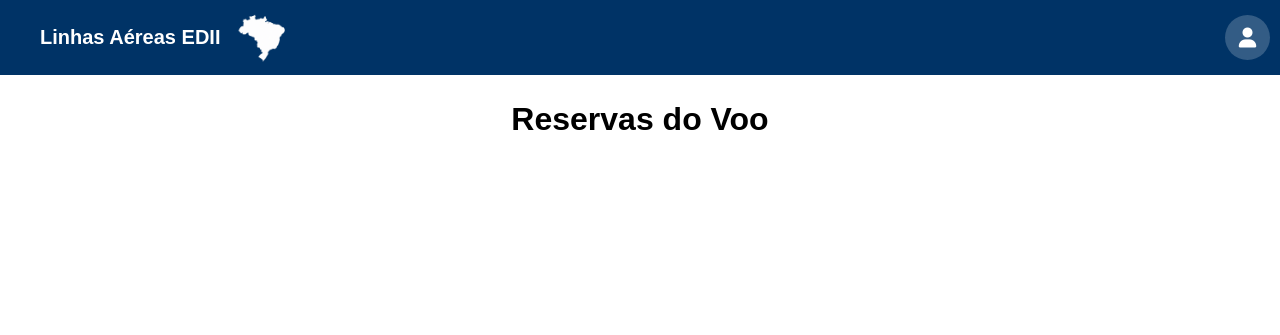
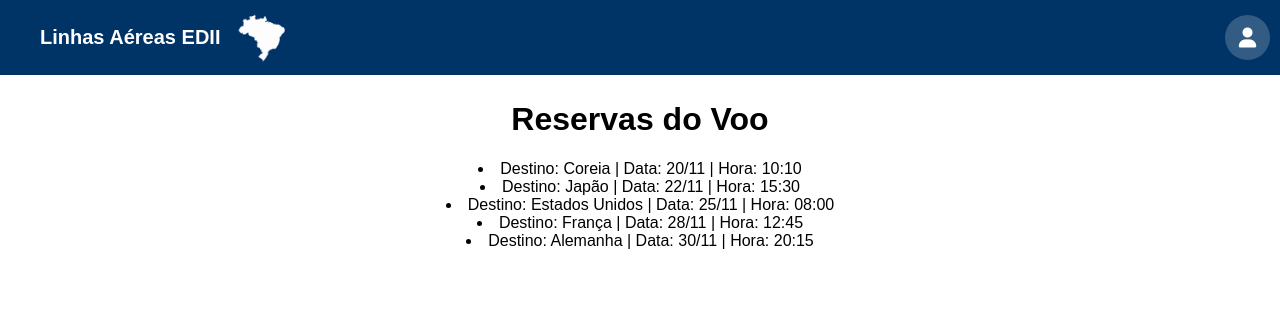
Before and after one commit to Kessia-Silva/Sistema_de_Vendas_de_Passagens-Linhas_Aereas-EDII, a Flask app: page /reservar_voo in a window 1280 px wide. Shown: the top 335 px of the page. Run offline with Flask 3, Linux system fonts and the light colour scheme.

Commit message:
Criar lista de voos e integrar com template HTML
Adicionado arquivo com lista de voos simulados em formato de dicionário.
Cada voo contém informações como código, origem, destino, preço, tipo de aeronave, número de assentos, hora e data.
Integração inicial com o template HTML reservar_voo.html para exibir os voos na página.

```diff
--- a/arquivos/voos.py
+++ b/arquivos/voos.py
@@ -1,3 +1,7 @@
 voos = [
-      {"Código do voo": "3413", "Origem": "Brasil", "Destino": " Coreia", "Preço da passagem: ": "10.000", "Tipo de aeronave": "nave", "Número de assentos": 60}
+    {"Codigo_do_voo": "3413", "Origem": "Brasil", "Destino": "Coreia", "Preco_da_passagem": 10000, "Tipo_de_aeronave": "Nave", "Numero_de_assentos": 60, "Hora": "10:10", "Data": "20/11"},
+    {"Codigo_do_voo": "4521", "Origem": "Brasil", "Destino": "Japão", "Preco_da_passagem": 8500, "Tipo_de_aeronave": "Jato", "Numero_de_assentos": 150, "Hora": "15:30", "Data": "22/11"},
+    {"Codigo_do_voo": "7689", "Origem": "Brasil", "Destino": "Estados Unidos", "Preco_da_passagem": 12000, "Tipo_de_aeronave": "Boeing 747", "Numero_de_assentos": 300, "Hora": "08:00", "Data": "25/11"},
+    {"Codigo_do_voo": "9987", "Origem": "Brasil", "Destino": "França", "Preco_da_passagem": 9500, "Tipo_de_aeronave": "Airbus A320", "Numero_de_assentos": 180, "Hora": "12:45", "Data": "28/11"},
+    {"Codigo_do_voo": "1122", "Origem": "Brasil", "Destino": "Alemanha", "Preco_da_passagem": 9800, "Tipo_de_aeronave": "Jato", "Numero_de_assentos": 200, "Hora": "20:15", "Data": "30/11"}
 ]
--- a/main.py
+++ b/main.py
@@ -1,5 +1,7 @@
 from flask import Flask, render_template, request, redirect, url_for #importando a classe Flask do pacote Flask
 from arquivos.usuarios import usuarios # chamando o arquivo de usuarios
+from arquivos.voos import voos # chamando o arquivo de usuarios
+
 app = Flask(__name__)  # cria a aplicação
 
 # Definindo Rotas
@@ -9,7 +11,7 @@ def home():
 
 @app.route("/reservar_voo")
 def reserva():
-    return render_template("reservar_voo.html")
+    return render_template("reservar_voo.html", voos_agendados = voos)
 
 @app.route("/login", methods = ["GET", "POST"])
 def login():
--- a/templates/reservar_voo.html
+++ b/templates/reservar_voo.html
@@ -19,8 +19,23 @@
                     <i class="fas fa-user"></i>
                 </a>
         </header>
+        <div class = "text">
+            <h1> Reservas do Voo </h1>
+         {% if voos_agendados %}
+          {% for voos_agendados in voos_agendados %}
+            <li>
+             Destino: {{ voos_agendados.Destino }} | Data: {{ voos_agendados.Data }} | Hora: {{ voos_agendados.Hora }}
+            </li>
+          {% endfor %}
+        {% else %}
+           Nenhum voo agendado.
+        {% endif %}
+         </ul>
 
-        <h1 class="text"> Reservas do Voo </h1>
+
+        </div>
+
+
 
     </body>
 </html>
```
